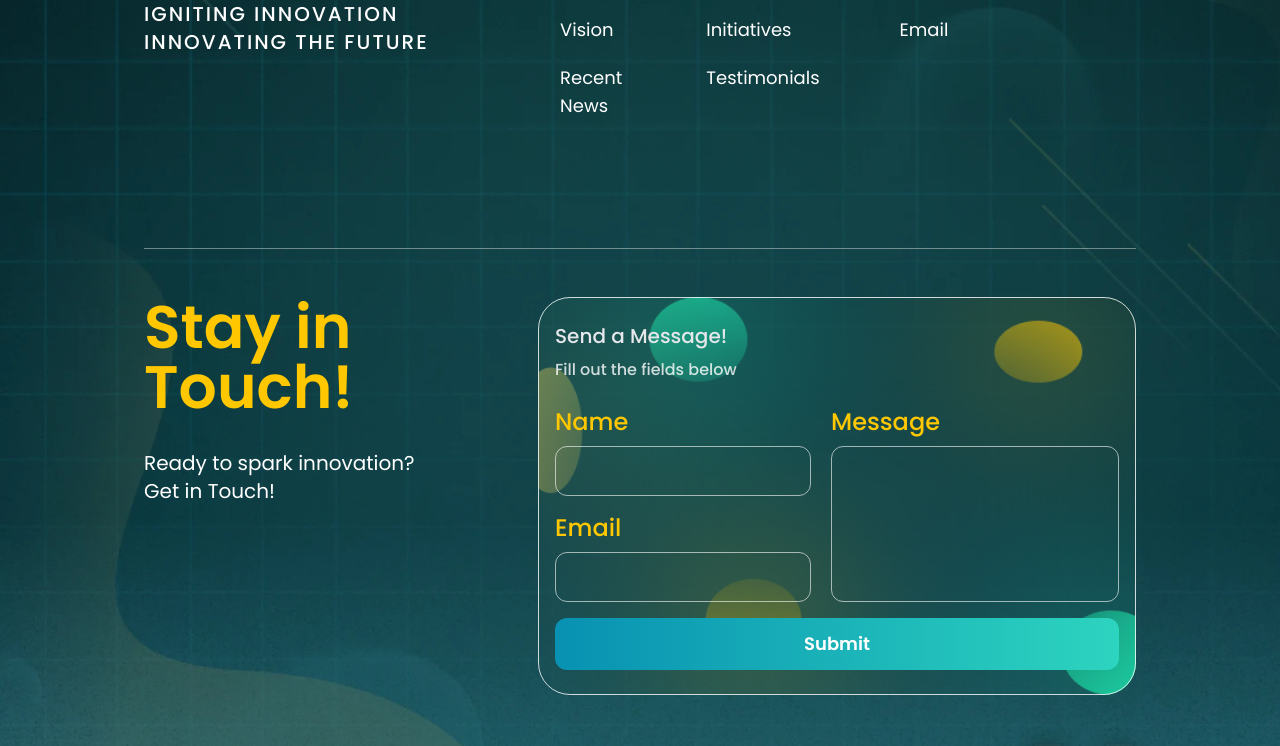
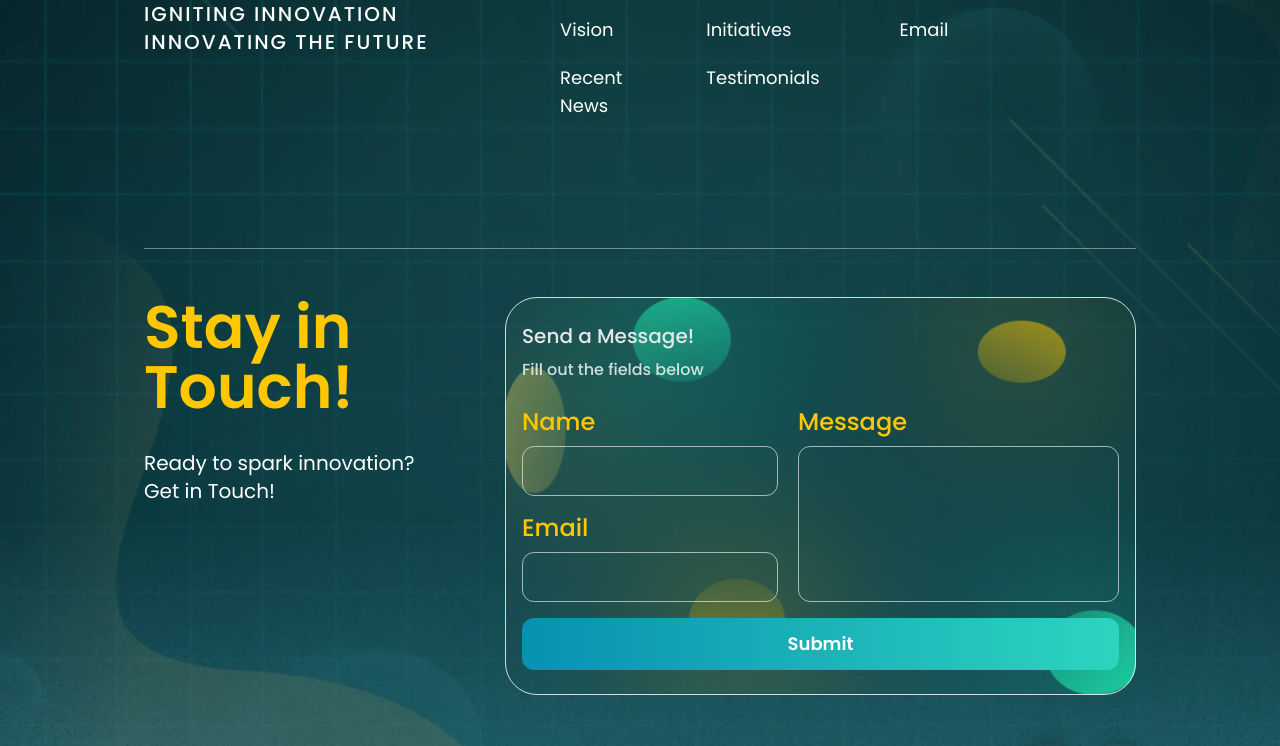
Before and after one commit to SPARK-Hub-WVSU/SPARK-Hub-Website, a Next.js app in the folder frontend/: page /contact in a window 1280 px wide. Shown: the part 358-1104 px from the top of the page. Built offline with nearby package versions, Linux system fonts and the light colour scheme; what tailwindcss-textglow would draw is missing.

Commit message:
refactor: made form component dynamic

```diff
--- a/frontend/components/layout/Footer.tsx
+++ b/frontend/components/layout/Footer.tsx
@@ -150,7 +150,7 @@ export default function Footer() {
           </p>
         </div>
         <div className="w-full lg:w-auto">
-          <Forms />
+          <Forms variant="footer" />
         </div>
       </section>
 
--- a/frontend/components/ui/Contact_Form.tsx
+++ b/frontend/components/ui/Contact_Form.tsx
@@ -1,22 +1,62 @@
 // TODO: Enable the footer forms to successfully send emails on SPARK Hub's official email
-export default function Forms() {
+import React from "react";
+
+export type Variant = "default" | "footer";
+
+export type FormConfig = {
+  bg: string;
+  prompt: string;
+  subprompt: string;
+  layout: string;
+  input: string;
+  message: string;
+};
+
+const designVariations: Record<Variant, FormConfig> = {
+  default: {
+    bg: "mb-12 bg-[url('/bg/forms_gradient.webp')] bg-cover bg-center bg-no-repeat rounded-[2rem]",
+    prompt:
+      "text-gray-200 xl:text-4xl lg:text-3xl md:text-2xl text-xl pb-2 font-semibold",
+    subprompt:
+      "text-white lg:text-xl lg:text-base text-opacity-80 pb-6 font-medium",
+    layout: "flex flex-col gap-5 lg:gap-5",
+    input:
+      "focus:text-white text-white focus:outline-none border border-white border-opacity-60 rounded-xl h-15 p-3 text-xl lg:text-base bg-transparent font-medium w-full",
+    message:
+      "resize-none border border-white border-opacity-60 rounded-xl p-3 text-xl lg:text-base bg-transparent font-medium w-full text-white focus:outline-none",
+  },
+  footer: {
+    bg: "mb-12 bg-[url('/bg/footer_forms_gradient.webp')] bg-cover bg-center bg-no-repeat rounded-[2rem]",
+    prompt:
+      "text-gray-200 text-center lg:text-left text-2xl lg:text-xl pb-2 font-medium",
+    subprompt:
+      "text-white text-center lg:text-left text-lg lg:text-base text-opacity-80 pb-6 font-medium",
+    layout: "flex flex-col lg:flex-row gap-5 lg:gap-5",
+    input:
+      "focus:text-white text-white focus:outline-none border border-white border-opacity-60 rounded-xl h-15 p-3 text-xl lg:text-base bg-transparent font-medium w-full lg:w-64",
+    message:
+      "resize-none border border-white border-opacity-60 rounded-xl lg:h-full p-3 text-xl lg:text-base bg-transparent font-medium w-full lg:w-72text-white focus:outline-none",
+  },
+};
+
+interface FormsProps {
+  variant?: Variant;
+}
+
+export default function Forms({ variant = "default" }: FormsProps) {
+  const styles = designVariations[variant];
   return (
-    <form className="mb-12 bg-[url('/bg/footer_forms_gradient.webp')] bg-cover bg-center bg-no-repeat rounded-[2rem]">
+    <form className={styles.bg}>
       <div
         id="Blur"
         className="backdrop-blur-[90px] px-8 lg:px-4 py-6 border border-white border-opacity-80 rounded-[2rem]"
       >
         <div id="Prompt">
-          <p className="text-gray-200 text-center lg:text-left text-2xl lg:text-xl pb-2 font-medium">
-            {" "}
-            Send a Message!
-          </p>
-          <p className="text-white text-center lg:text-left text-lg lg:text-base text-opacity-80 pb-6 font-medium">
-            Fill out the fields below
-          </p>
+          <p className={styles.prompt}>Send a Message!</p>
+          <p className={styles.subprompt}>Fill out the fields below</p>
         </div>
 
-        <div id="Fill_Up" className="flex flex-col lg:flex-row gap-5 lg:gap-5">
+        <div id="Fill_Up" className={styles.layout}>
           <div id="Name_Email" className="flex flex-col gap-4 w-full lg:w-auto">
             {/* Name */}
             <div id="Name" className="flex flex-col gap-2">
@@ -30,7 +70,7 @@ export default function Forms() {
                 type="text"
                 id="name"
                 name="name"
-                className="focus:text-white text-white focus:outline-none border border-white border-opacity-60 rounded-xl h-15 p-3 text-xl lg:text-base bg-transparent font-medium w-full lg:w-64"
+                className={styles.input}
               />
             </div>
 
@@ -46,7 +86,7 @@ export default function Forms() {
                 type="text"
                 id="email"
                 name="email"
-                className="focus:text-white text-white focus:outline-none border border-white border-opacity-60 rounded-xl h-15 p-3 text-xl lg:text-base bg-transparent font-medium w-full lg:w-64"
+                className={styles.input}
               />
             </div>
           </div>
@@ -59,12 +99,7 @@ export default function Forms() {
             >
               Message
             </label>
-            <textarea
-              id="message"
-              name="message"
-              className="resize-none border border-white border-opacity-60 rounded-xl lg:h-full p-3 text-xl lg:text-base bg-transparent font-medium w-full lg:w-72
-                text-white focus:outline-none"
-            />
+            <textarea id="message" name="message" className={styles.message} />
           </div>
         </div>
 
```
